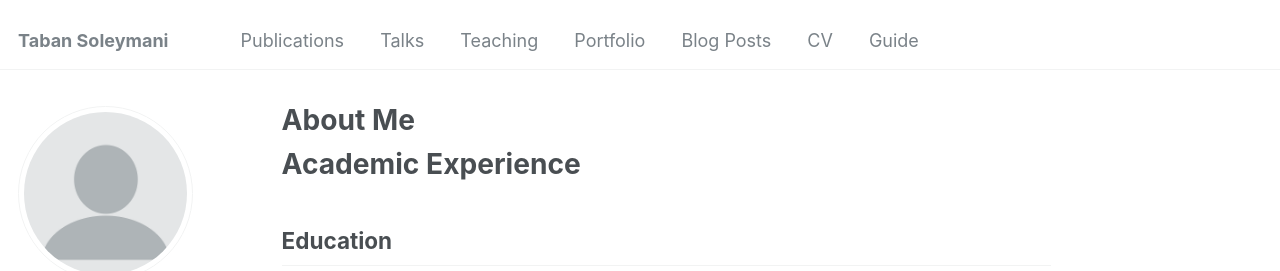
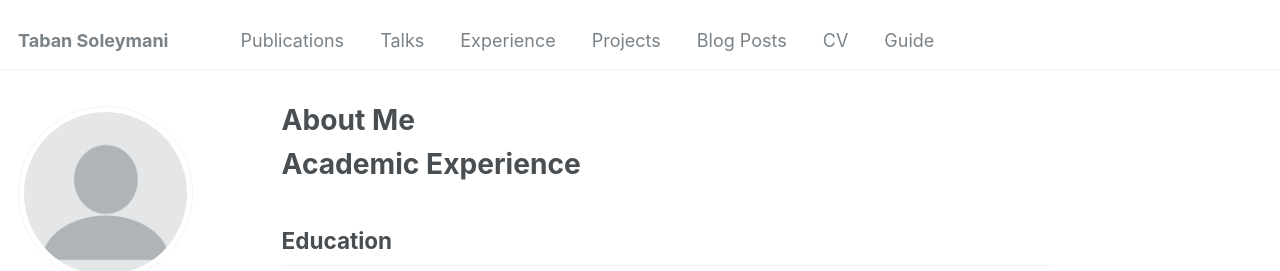
Before and after one commit to tabansoleymani/tabansoleymani.github.io, a Jekyll site: the page built from _pages/about.md, in a window 1280 px wide. Shown: the top 271 px of the page. Built offline with Jekyll 4.4.1, drawn with Linux system fonts in a browser that asks for light colours; some web fonts are replaced.

Commit message:
Update navigation.yml

```diff
--- a/_data/navigation.yml
+++ b/_data/navigation.yml
@@ -11,10 +11,10 @@ main:
   - title: "Talks"
     url: https://tabansoleymani.github.io/talks/
 
-  - title: "Teaching"
+  - title: "Experience"
     url: https://tabansoleymani.github.io/teaching/
 
-  - title: "Portfolio"
+  - title: "Projects"
     url: https://tabansoleymani.github.io/portfolio/
 
   - title: "Blog Posts"
```
